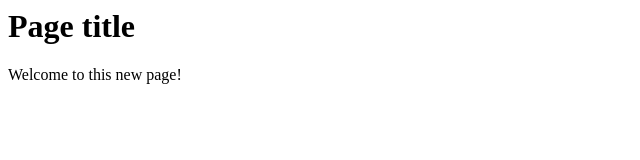
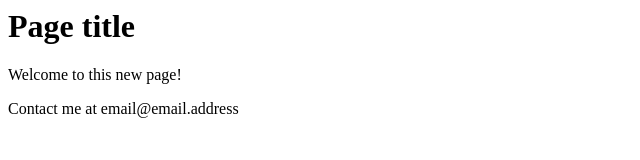
Before and after one commit to jerryhui/playground, a plain HTML site: page index.html in a window 1280 px wide. Shown: the whole page, without its empty margins (0-640 px from the left). Drawn offline with Linux system fonts and the light colour scheme.

Commit message:
Added email address

```diff
--- a/index.html
+++ b/index.html
@@ -5,5 +5,6 @@
 	<body>
 		<h1>Page title</h1>
 		<p>Welcome to this new page!</p>
+		<p>Contact me at email@email.address</p>
 	</body>
 </html>
```
